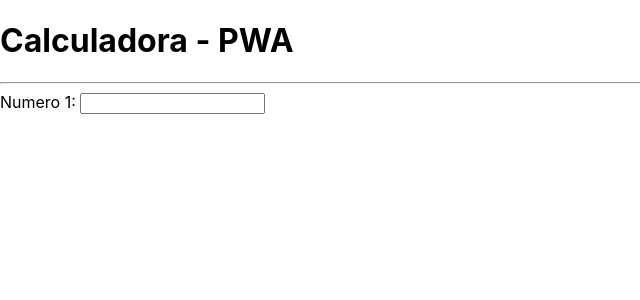
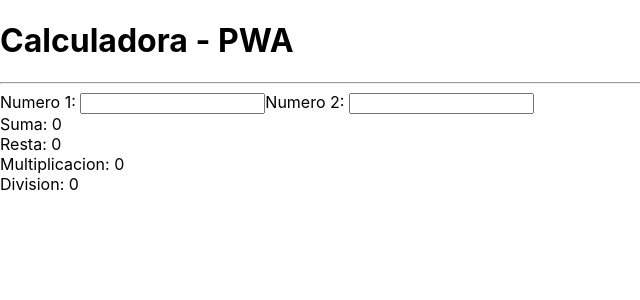
Before and after one commit to diegofdg/react_desde_cero, a React (Create React App) app in the folder 04-react-calculadora/: page / in a window 1280 px wide. Shown: the top 300 px of the page, without its empty margins (0-640 px from the left). Built offline with nearby package versions, Linux system fonts and the light colour scheme.

Commit message:
04-react-calculadora - analizando el componente

```diff
--- a/04-react-calculadora/src/components/Calculadora.jsx
+++ b/04-react-calculadora/src/components/Calculadora.jsx
@@ -1,11 +1,28 @@
 import React from 'react'
+import { useState } from 'react'
 
 const Calculadora = () => {
+    const [suma, setSuma] = useState(0)
     return (
         <div>
             <label>
                 Numero 1: <input type="text" />
             </label>
+            <label>
+                Numero 2: <input type="text" />
+            </label>
+            <br />
+
+            <span>Suma: {suma}</span>
+            <br />
+
+            <span>Resta: {suma}</span>
+            <br />
+
+            <span>Multiplicacion: {suma}</span>
+            <br />
+
+            <span>Division: {suma}</span>
         </div>
     )
 }
```
Lines whose indentation alone changed are shown as unchanged.
